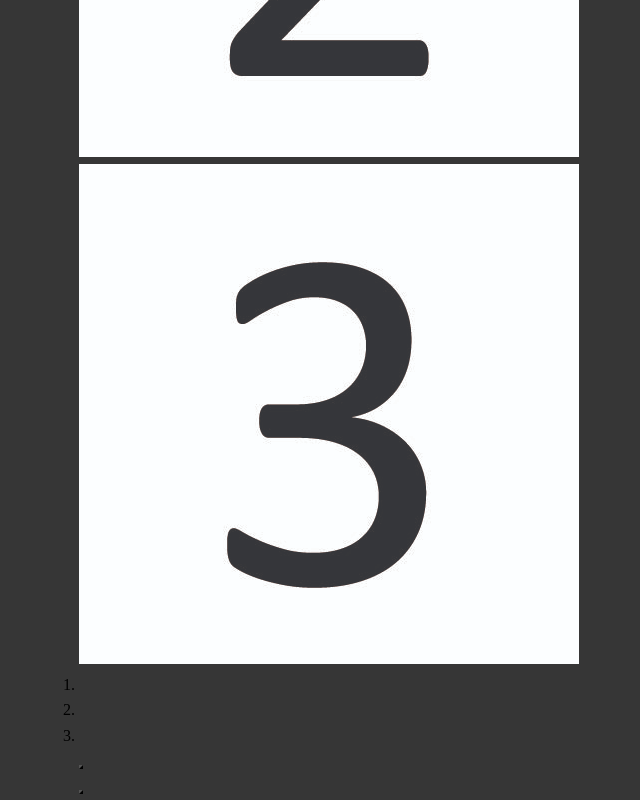
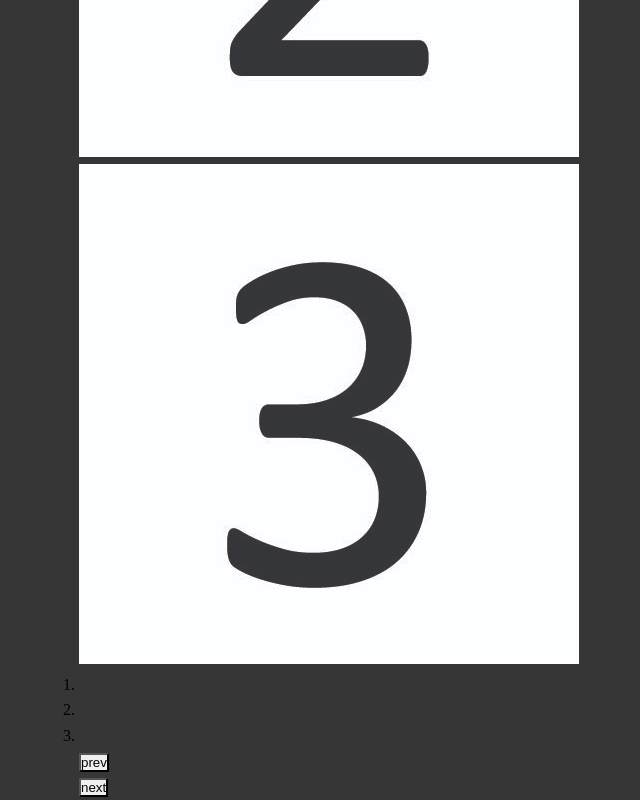
Before and after one commit to Long-Hold/odin-image-carousel, a website built with webpack: page src/template.html in a window 1280 px wide. Shown: the part 851-1651 px from the top of the page, without its empty margins (311-951 px from the left). Built offline with nearby package versions, Linux system fonts and the light colour scheme.

```diff
--- a/src/template.html
+++ b/src/template.html
@@ -28,15 +28,16 @@
       </ol>
 
       <section class="carousel-controls">
+
         <div class="previous">
           <button type="button" data-direction="previous">
-            <span class="carousel-btn-icon" aria-hidden="true"></span>
+            <span class="carousel-btn-icon" aria-hidden="true">prev</span>
           </button>
         </div>
 
-        <div class="previous">
+        <div class="next">
           <button type="button" data-direction="next">
-            <span class="carousel-btn-icon" aria-hidden="true"></span>
+            <span class="carousel-btn-icon" aria-hidden="true">next</span>
           </button>
         </div>
       </section>
```
